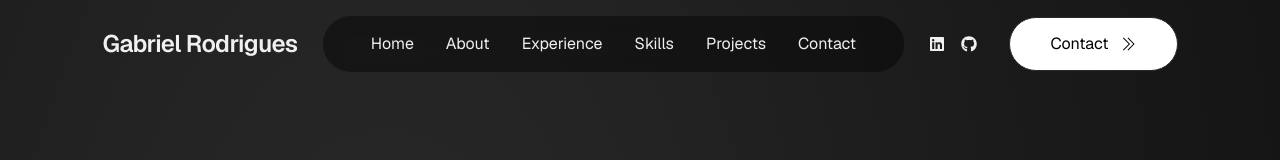
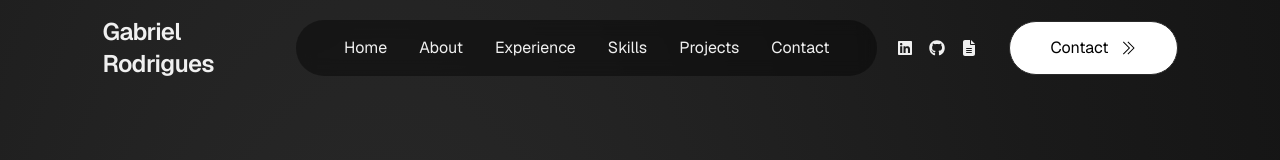
Before and after one commit to Gabriel-MRodrigues/Portfolio, a Next.js app: page / in a window 1280 px wide. Shown: the top 160 px of the page. Built offline with nearby package versions, Linux system fonts and the light colour scheme; no server answers; the database is empty.

Commit message:
fix: social links on mobile view

```diff
--- a/app/components/Navbar.jsx
+++ b/app/components/Navbar.jsx
@@ -4,6 +4,7 @@ import { RiMenu3Line } from 'react-icons/ri';
 import { RxCross2 } from 'react-icons/rx';
 import { FaLinkedin } from "react-icons/fa";
 import { FaGithub } from "react-icons/fa";
+import { FaFileLines } from "react-icons/fa6";
 
 const Navbar = () => {
   const [isScroll, setIsScroll] = useState(false);
@@ -81,16 +82,23 @@ const Navbar = () => {
         </ul>
 
         <div className="flex items-center gap-4">
+          <div className='flex items-center ml-5 gap-4'>
             <a
               href='https://www.linkedin.com/in/gabriel-mendes-rodrigues'
               target='_blank'
-            className='cursor-pointer transition-transform duration-200 hover:scale-110'
+              className='hidden sm:flex cursor-pointer transition-transform duration-200 hover:scale-110'
             ><FaLinkedin /></a>
             <a
               href='https://github.com/Gabriel-MRodrigues'
               target='_blank'
-            className='cursor-pointer transition-transform duration-200 hover:scale-110'
+              className='hidden sm:flex cursor-pointer transition-transform duration-200 hover:scale-110'
             ><FaGithub /></a>
+            <a
+              href="/Gabriel_Resume.pdf"
+              target='_blank'
+              className='hidden sm:flex cursor-pointer transition-transform duration-200 hover:scale-110'
+            ><FaFileLines  /></a>
+          </div>
           <a
             href="#contact"
             className="hidden lg:flex items-center gap-3 px-10 py-2.5 bg-white border border-[var(--color-border)] text-black rounded-full ml-4 hover:bg-black hover:text-white duration-500"
@@ -146,6 +154,23 @@ const Navbar = () => {
               Contact
             </a>
           </li>
+          <li className='flex gap-4 text-center'>
+            <a
+              href='https://www.linkedin.com/in/gabriel-mendes-rodrigues'
+              target='_blank'
+              className='cursor-pointer transition-transform duration-200 hover:scale-110'
+            ><FaLinkedin /></a>
+            <a
+              href='https://github.com/Gabriel-MRodrigues'
+              target='_blank'
+              className='cursor-pointer transition-transform duration-200 hover:scale-110'
+            ><FaGithub /></a>
+            <a
+              href="/Gabriel_Resume.pdf"
+              target='_blank'
+              className='cursor-pointer transition-transform duration-200 hover:scale-110'
+            ><FaFileLines  /></a>
+          </li>
         </ul>
       </nav>
     </>
```
Lines whose indentation alone changed are shown as unchanged.
